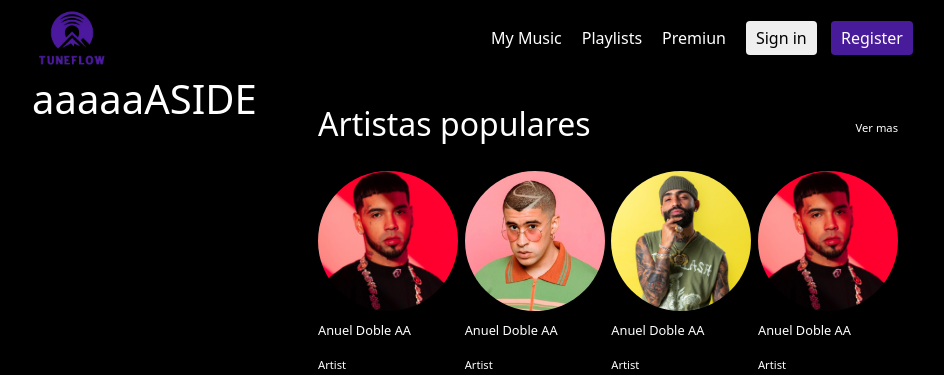
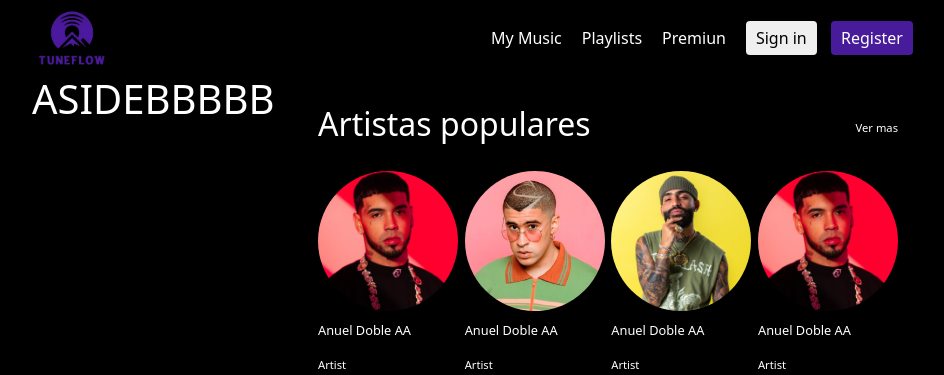
Before and after one commit to IsmaelHuete/TFG-DAW, a PHP site: page / in a window 1280 px wide. Shown: the top 375 px of the page, without its empty margins (160-1104 px from the left). Run offline with PHP 8.4, Linux system fonts and the light colour scheme.

Commit message:
PRUEBAletras

```diff
--- a/app/views/home.php
+++ b/app/views/home.php
@@ -18,7 +18,7 @@
     ?>
     <main>
         <section class="section-1">
-            <h1>aaaaaASIDE</h1>
+            <h1>ASIDEBBBBB</h1>
         </section>
 
         <section class="section-2">
```
